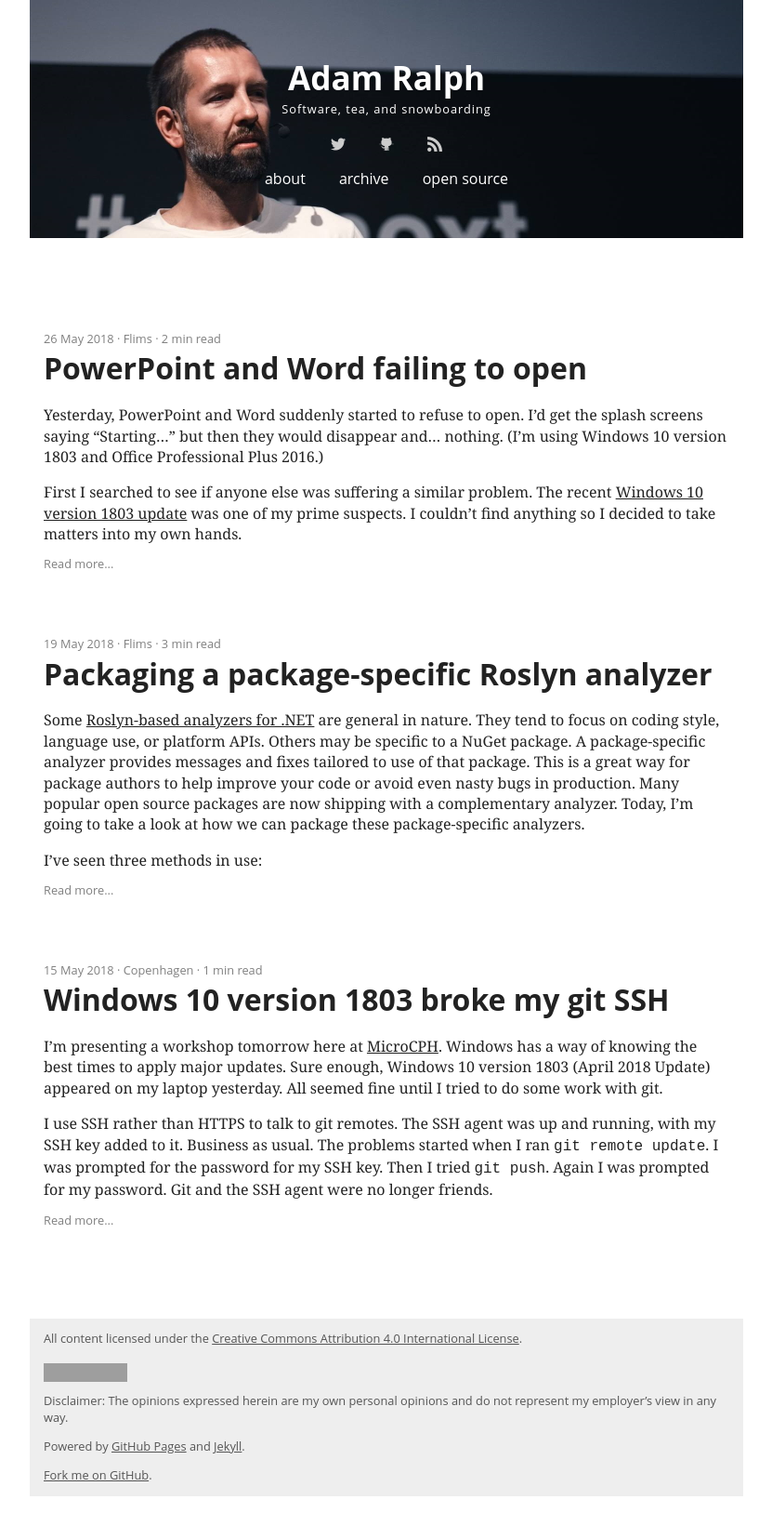
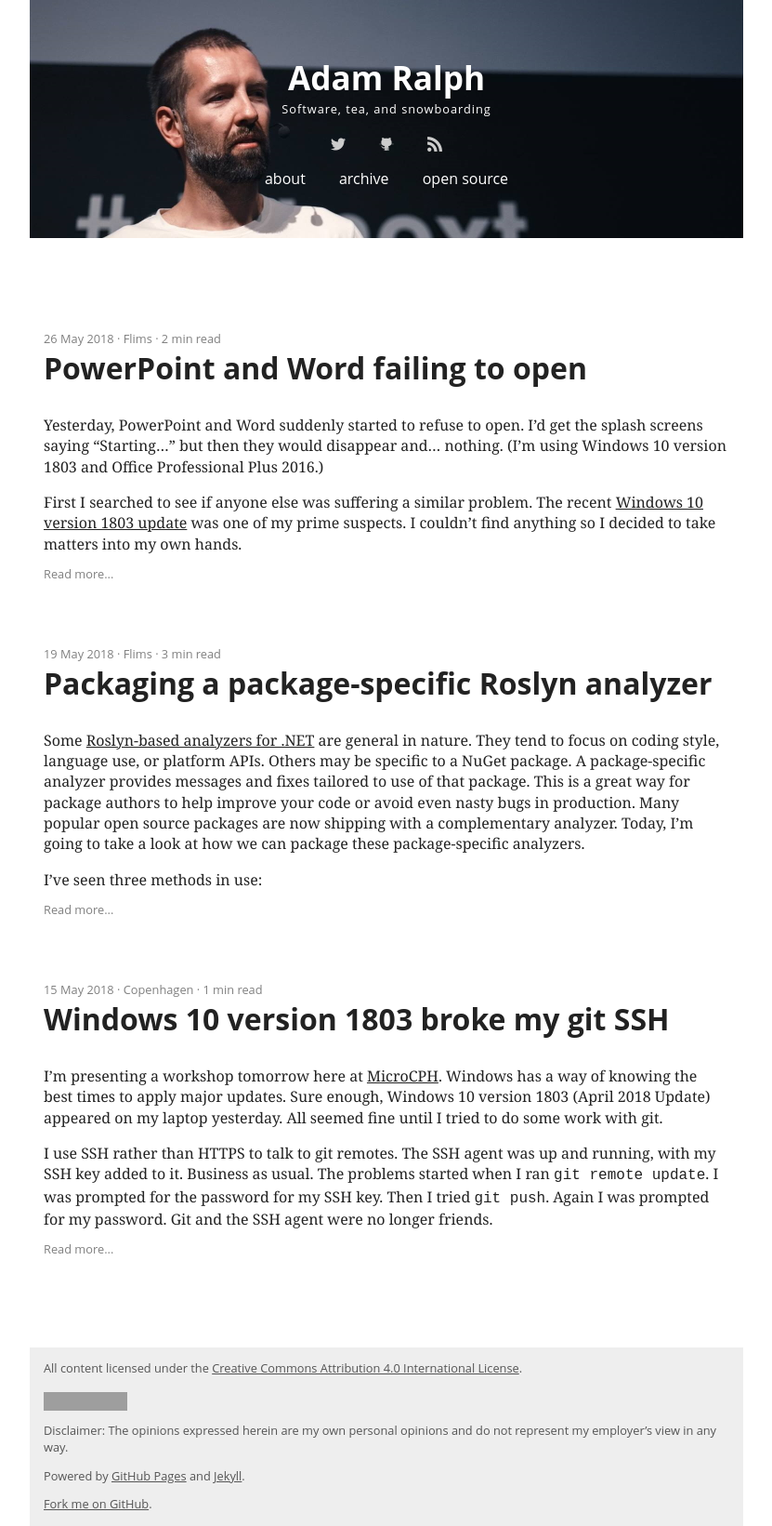
Before and after one commit to adamralph/adamralph.github.com, a Jekyll site: the page built from index.html, in a window 1280 px wide. Shown: the whole page at 93% size, without its empty margins (224-1055 px from the left). Built offline with Jekyll 4.4.1, drawn with Linux system fonts in a browser that asks for light colours; before the commit the page ends 1609 px from its top, so only the background shows below that; grey boxes are pictures that could not be loaded.

Commit message:
overhaul vertical margins

```diff
--- a/css/default.css
+++ b/css/default.css
@@ -115,15 +115,14 @@
     text-decoration: none;
 }
 
-.h-post-title {
-    margin-top: 0em;
-    margin-bottom: 0em;
-}
-
 span.post-meta {
     color: gray;
     font-family: 'Open Sans', Calibri, Candara, Arial, sans-serif;
     font-size: 0.8em;
+}
+
+h2.h-post-title, h3.h-post-title {
+    margin-top: 0em;
 }
 
 body > footer {
--- a/css/index.css
+++ b/css/index.css
@@ -1,5 +1,5 @@
-section.post-preview:not(:first-child) {
-    margin-top: 4em;
+section.post-preview {
+    margin-bottom: 4em;
 }
 
 section.post-preview > a.read-more {
--- a/css/post.css
+++ b/css/post.css
@@ -1,5 +1,5 @@
-section.related-posts {
-    margin-top: 3em;
+article {
+    margin-bottom: 3em;
 }
 
 section.related-posts > h2 {
@@ -8,5 +8,5 @@
 }
 
 section.related-posts > section.post-preview {
-    margin-top: 2em;
+    margin-bottom: 2em;
 }
```
